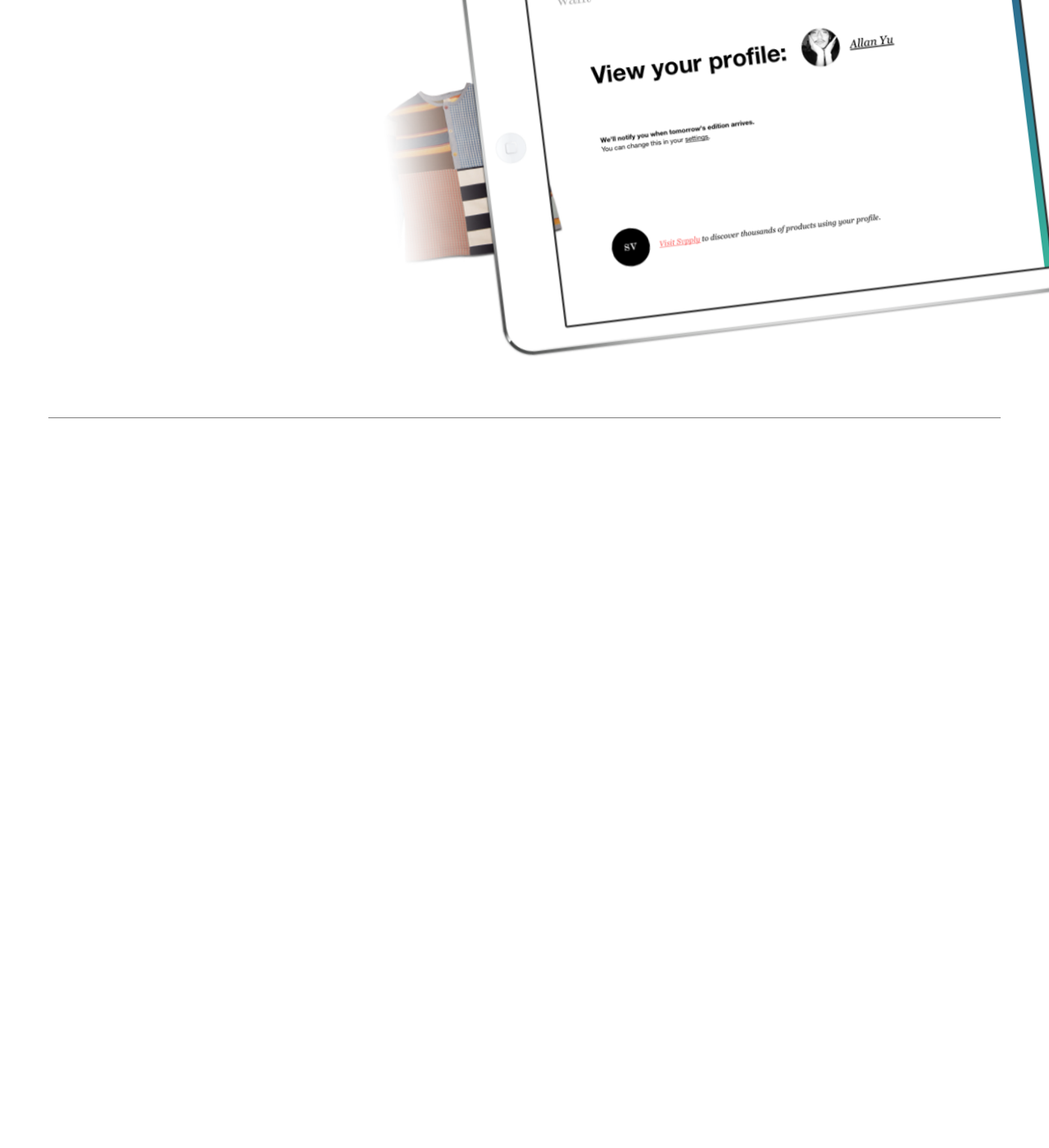
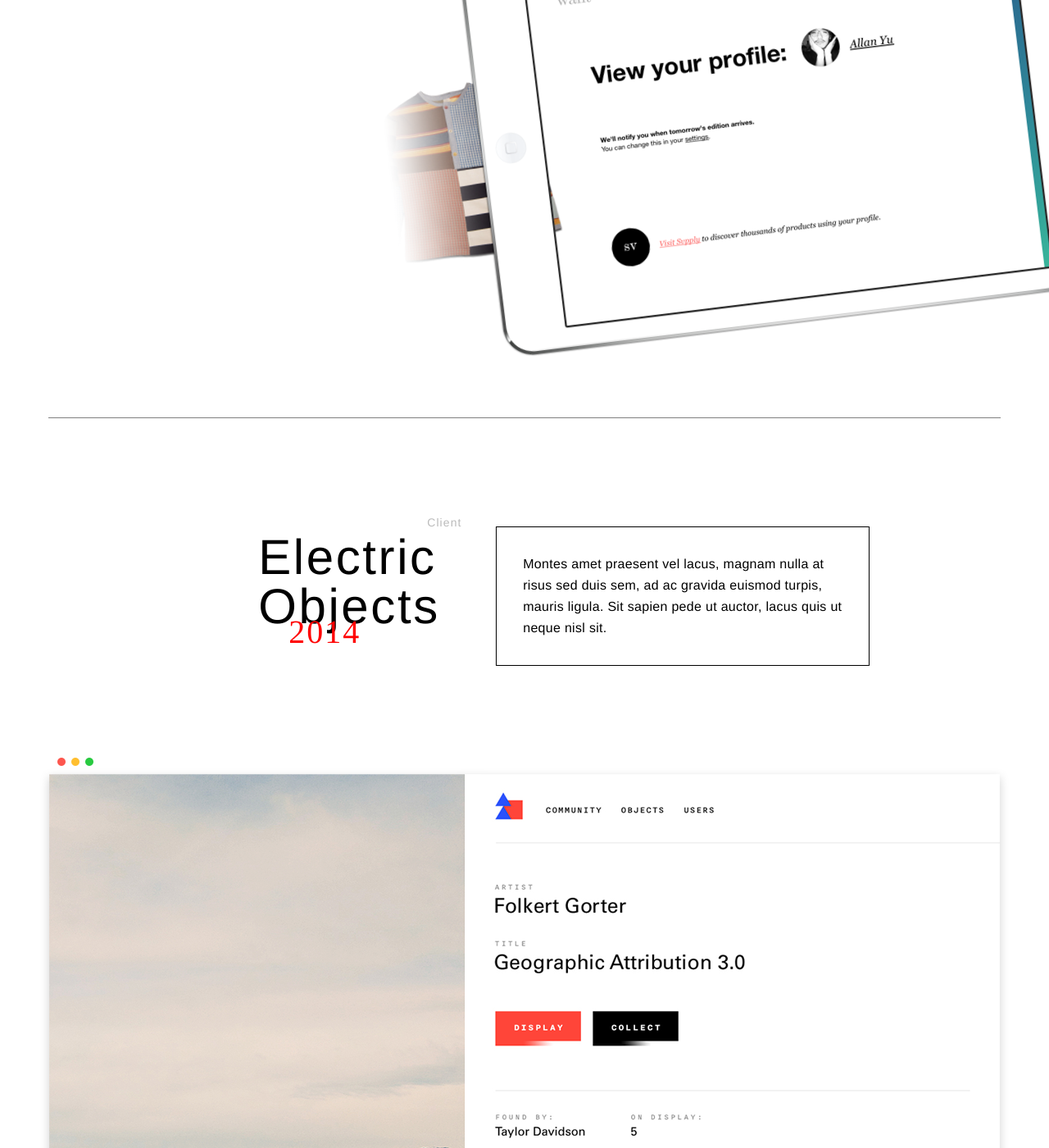
Before and after one commit to allanyu/ayu, a Jekyll site: the page built from index.html, in a window 1280 px wide and 1400 px high, scrolled down 16529 px. Shown: the whole window at 82% size. Built offline with Jekyll 4.4.1, drawn with Linux system fonts in a browser that asks for light colours; nearby versions of some CDN libraries; before the commit the page ends 17159 px from its top, so only the background shows below that.

Commit message:
added EO

```diff
--- /dev/null
+++ b/_includes/eo.html
@@ -0,0 +1,34 @@
+<div class="project">
+
+  <div class="projectIntro eo">
+
+    <div class="introLeft eo">
+      <h1 class="eo">Electric<br>Objects</h1>
+      <h2 class="eo">2014</h2>
+      <h3 class="eo">Client</h3>
+    </div>
+
+    <div class="introRight eo">
+      <p class="eo">Montes amet praesent vel lacus, magnam nulla at risus sed duis sem, ad ac gravida euismod turpis, mauris ligula. Sit sapien pede ut auctor, lacus quis ut neque nisl sit.</p>
+    </div>
+  </div>
+
+  <div class="projectBody eo">
+    <img id="eo" src="images/eo/eoscrn1.png">
+    <img id="eo" src="images/eo/eoscrn2.png">
+
+    <div id="eoContainer">
+      <img id="eologo" src="images/eo/eologo.png">
+      <img id="wmEletric" src="images/eo/wordmark.png">
+    </div>
+
+    <img id="eoapp" src="images/eo/eoapp.png">
+
+    <div id="eoContainer">
+      <img id="wmObject" src="images/eo/wordmark.png">
+    </div>
+  </div>
+
+  <hr noshade size=1>
+
+</div>
--- /dev/null
+++ b/_sass/_eo.scss
@@ -0,0 +1,87 @@
+.projectIntro.eo{
+  padding-top: 20px;
+}
+
+.introLeft.eo{
+  width: 500px;
+  position: relative;
+  left: 22%;
+  z-index: -610;
+}
+
+h2.eo{
+  position: absolute;
+  color: #ff0000;
+  top: 101px;
+  left: 37px;
+}
+
+h3.eo{
+  position: absolute;
+  top: -20px;
+  left: 206px;
+}
+
+.introRight.eo{
+  width: 500px;
+  position: relative;
+  left: 47%;
+  top: -128px;
+  z-index: -620;
+}
+
+ p.eo{
+  width: 390px;
+  border: 1px solid #000;
+  padding: 32px;
+}
+
+.projectBody.eo{
+  margin: -20px auto 120px;
+  max-width: 100%;
+  position: relative;
+}
+
+img#eo{
+  max-width: 100%;
+  display: block;
+  margin: 0px auto;
+  padding-bottom: 50px;
+}
+
+#eoContainer{
+  margin: 0px auto;
+  max-width: 1160px;
+  position: relative;
+}
+
+img#eologo{
+  bottom: 1760px;
+  left: 67%;
+  position: absolute;
+  z-index: -640;
+  max-width: 100%;
+}
+
+img#eoapp{
+  max-width: 100%;
+  display: block;
+  margin: 60px auto 0;
+  padding-left: 120px;
+}
+
+img#wmEletric{
+  bottom: 130px;
+  left: 71%;
+  position: absolute;
+  z-index: -650;
+  max-width: 100%;
+}
+
+img#wmObject{
+  bottom: 120px;
+  right: 75%;
+  position: absolute;
+  z-index: -650;
+  max-width: 100%;
+}
--- a/css/main.scss
+++ b/css/main.scss
@@ -12,7 +12,8 @@
 	"tmag",
 	"svpply",
 	"projfla",
-	"want"
+	"want",
+	"eo"
 ;
 
 // Global CSS
--- a/index.html
+++ b/index.html
@@ -8,3 +8,4 @@
 {% include svpply.html %}
 {% include projfla.html %}
 {% include want.html %}
+{% include eo.html %}
```
Also changed, not shown: images/eo/eoapp.png (added), images/eo/eologo.png (added), images/eo/eoscrn1.png (added), images/eo/eoscrn2.png (added), images/eo/wordmark.png (added).
